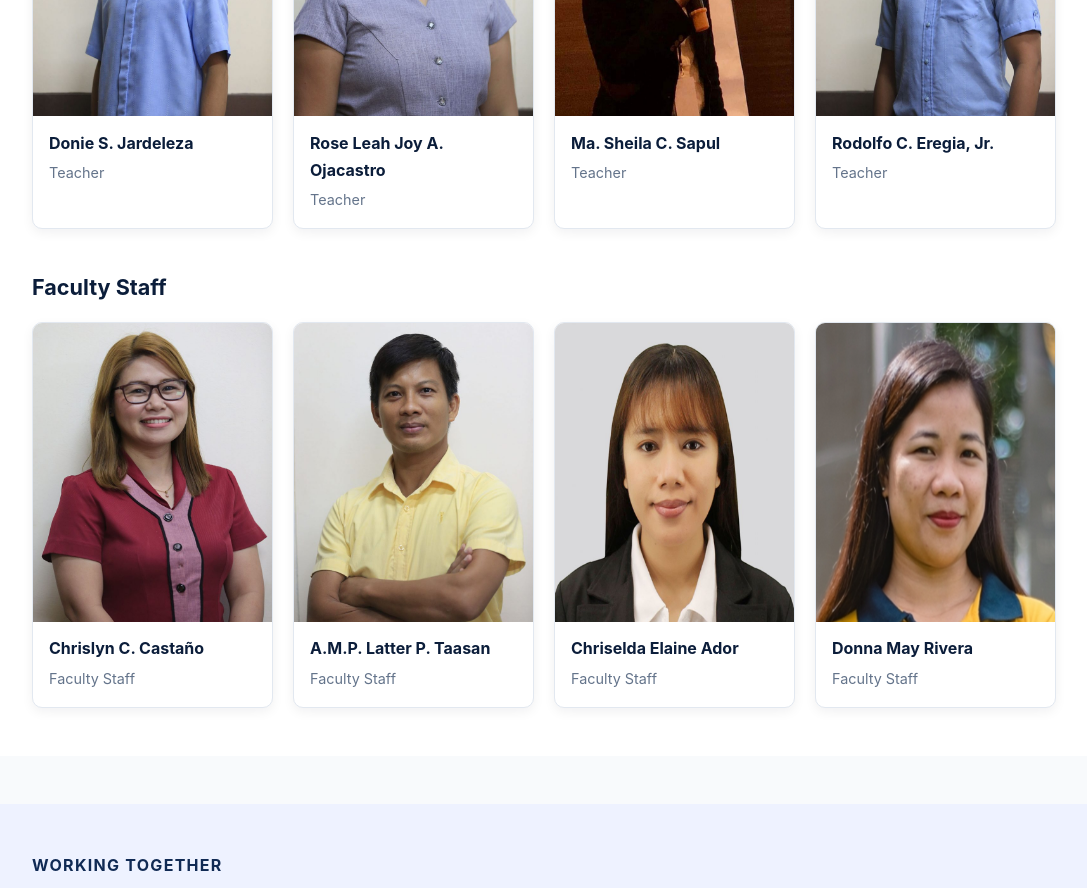
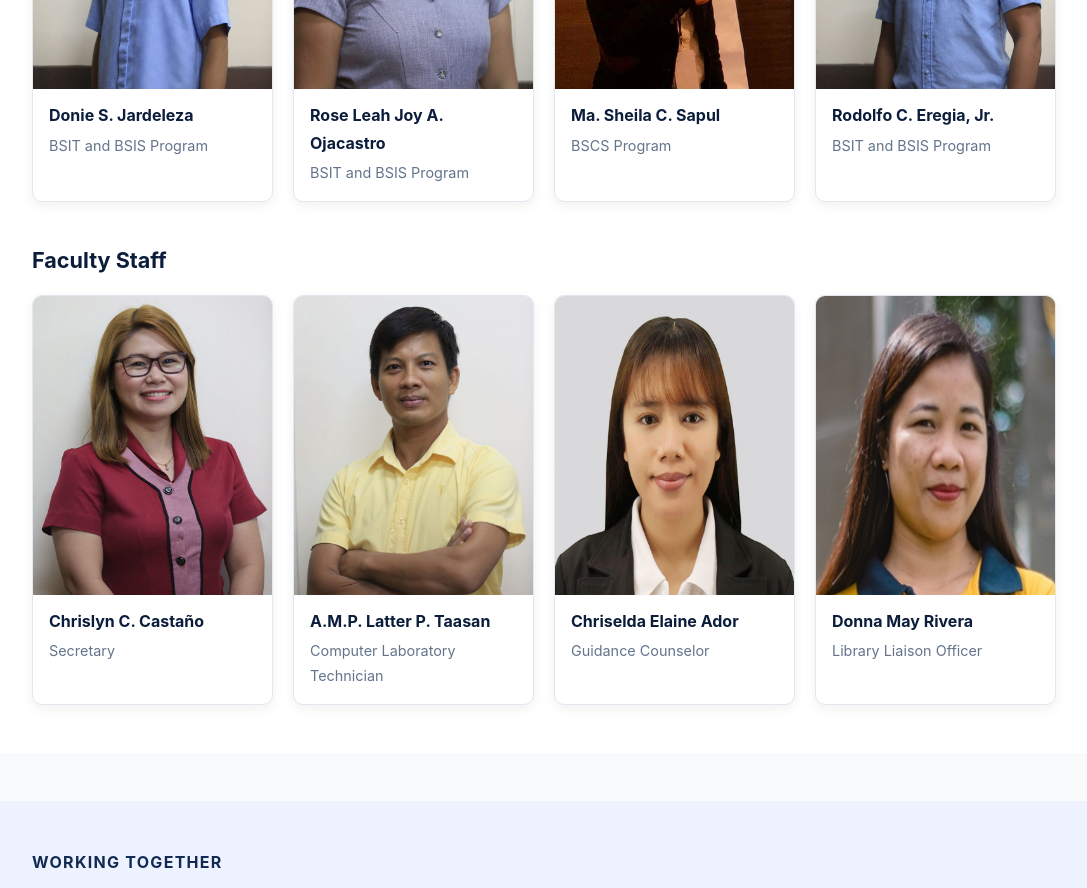
Before and after one commit to maki0484/Midterm, a Vue app: page /faculty in a window 1280 px wide. Shown: the part 2840-3728 px from the top of the page, without its empty margins (96-1183 px from the left). Built offline with nearby package versions, Linux system fonts and the light colour scheme; the HTML template or start-up script is replaced by a standard one.

Commit message:
faculty title update

```diff
--- a/src/views/Faculty.vue
+++ b/src/views/Faculty.vue
@@ -11,11 +11,11 @@ import doniePhoto from '../assets/faculty/donie.jpg'
 import rosePhoto from '../assets/faculty/rose.jpg'
 import sapulPhoto from '../assets/faculty/sapul.jpg'
 import ampPhoto from '../assets/faculty/amp.jpg'
-import adorPhoto from '../assets/faculty/ador.jpg'
 import chrislynPhoto from '../assets/faculty/chrislyn.jpg'
 import rodPhoto from '../assets/faculty/rod.jpg'
 import lesleyPhoto from '../assets/faculty/lesley.jpg'
 import donnaPhoto from '../assets/faculty/donna.png'
+import adorPhoto from '../assets/faculty/ador.jpg'
 
 const dean = {
   name: 'Ma. Christina A. Quijano, MSCS',
@@ -31,21 +31,21 @@ const coordinators = [
 ]
 
 const teachers = [
-  { name: 'Pedro Peter Rhys B. Cambronero', title: 'Teacher', image: pedroPhoto },
-  { name: 'Leo Paulo B. Beldia', title: 'Teacher', image: beldiaPhoto },
-  { name: 'Antonio B. Dela CruzAntonio M. Montaño, Jr.', title: 'Teacher', image: antonioPhoto },
-  { name: 'Lesley Joy L. Dignadice', title: 'Teacher', image: lesleyPhoto },
-  { name: 'Donie S. Jardeleza', title: 'Teacher', image: doniePhoto },
-  { name: 'Rose Leah Joy A. Ojacastro', title: 'Teacher', image: rosePhoto },
-  { name: 'Ma. Sheila C. Sapul', title: 'Teacher', image: sapulPhoto },
-  { name: 'Rodolfo C. Eregia, Jr.', title: 'Teacher', image: rodPhoto },
+  { name: 'Pedro Peter Rhys B. Cambronero', title: 'BSCS Program', image: pedroPhoto },
+  { name: 'Leo Paulo B. Beldia', title: 'BSIT and BSIS Program', image: beldiaPhoto },
+  { name: 'Antonio M. Montaño, Jr.', title: 'BSIT and BSIS Program', image: antonioPhoto },
+  { name: 'Lesley Joy L. Dignadice', title: 'BSIT and BSIS Program', image: lesleyPhoto },
+  { name: 'Donie S. Jardeleza', title: 'BSIT and BSIS Program', image: doniePhoto },
+  { name: 'Rose Leah Joy A. Ojacastro', title: 'BSIT and BSIS Program', image: rosePhoto },
+  { name: 'Ma. Sheila C. Sapul', title: 'BSCS Program', image: sapulPhoto },
+  { name: 'Rodolfo C. Eregia, Jr.', title: 'BSIT and BSIS Program', image: rodPhoto },
 ]
 
 const facultyStaff = [
-  { name: 'Chrislyn C. Castaño', title: 'Faculty Staff', image: chrislynPhoto },
-  { name: 'A.M.P. Latter P. Taasan', title: 'Faculty Staff', image: ampPhoto },
-  { name: 'Chriselda Elaine Ador', title: 'Faculty Staff', image: adorPhoto },
-  { name: 'Donna May Rivera', title: 'Faculty Staff', image: donnaPhoto },
+  { name: 'Chrislyn C. Castaño', title: 'Secretary', image: chrislynPhoto },
+  { name: 'A.M.P. Latter P. Taasan', title: 'Computer Laboratory Technician', image: ampPhoto },
+  { name: 'Chriselda Elaine Ador', title: 'Guidance Counselor', image: adorPhoto },
+  { name: 'Donna May Rivera', title: 'Library Liaison Officer', image: donnaPhoto },
 ]
 </script>
 
```
